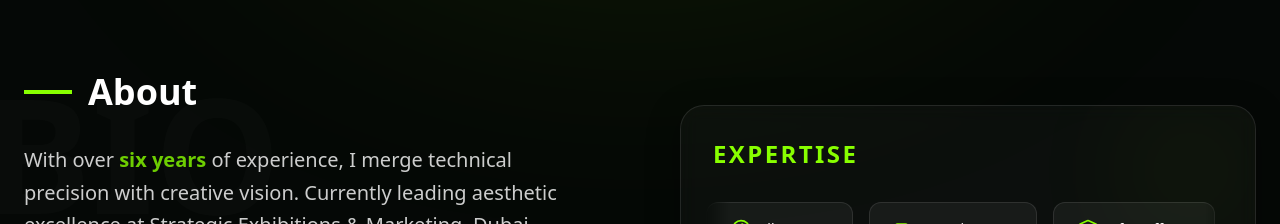
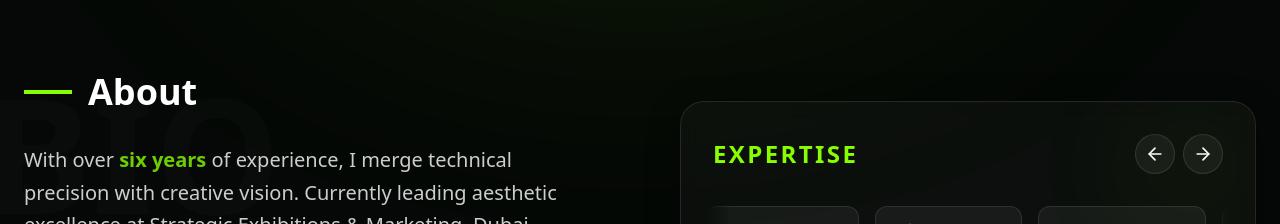
Before and after one commit to Ameerali-k/portfolio_website, a Next.js app: page / in a window 1280 px wide. Shown: the part 920-1144 px from the top of the page. Built offline with nearby package versions, Linux system fonts and the light colour scheme; no server answers; the database is empty.

Commit message:
feat: replace auto-scroll with arrow buttons in expertise carousel

```diff
--- a/components/LandingContent.tsx
+++ b/components/LandingContent.tsx
@@ -27,8 +27,6 @@ const EXPERTISE = [
 
 export default function LandingContent({ recentWorks }: { recentWorks: any[] }) {
     const [titleIndex, setTitleIndex] = useState(0);
-    const expertiseScrollRef = useState<HTMLDivElement | null>(null)[0];
-    const [scrollDirection, setScrollDirection] = useState(1);
 
     useEffect(() => {
         const interval = setInterval(() => {
@@ -37,30 +35,17 @@ export default function LandingContent({ recentWorks }: { recentWorks: any[] })
         return () => clearInterval(interval);
     }, []);
 
-    // Auto-scroll expertise carousel
-    useEffect(() => {
+    // Scroll functions for expertise carousel
+    const scrollExpertise = (direction: 'left' | 'right') => {
         const scrollContainer = document.querySelector('.expertise-scroll');
         if (!scrollContainer) return;
 
-        const scroll = () => {
-            const maxScroll = scrollContainer.scrollWidth - scrollContainer.clientWidth;
-            const currentScroll = scrollContainer.scrollLeft;
-
-            if (scrollDirection === 1 && currentScroll >= maxScroll - 10) {
-                setScrollDirection(-1);
-            } else if (scrollDirection === -1 && currentScroll <= 10) {
-                setScrollDirection(1);
-            }
-
-            scrollContainer.scrollBy({
-                left: scrollDirection * 2,
-                behavior: 'smooth'
-            });
-        };
-
-        const intervalId = setInterval(scroll, 30);
-        return () => clearInterval(intervalId);
-    }, [scrollDirection]);
+        const scrollAmount = 300;
+        scrollContainer.scrollBy({
+            left: direction === 'left' ? -scrollAmount : scrollAmount,
+            behavior: 'smooth'
+        });
+    };
 
     const container = {
         hidden: { opacity: 0 },
@@ -181,7 +166,28 @@ export default function LandingContent({ recentWorks }: { recentWorks: any[] })
                     </div>
                     <div className="glass-card p-8 rounded-3xl relative overflow-hidden group">
                         <div className="absolute top-0 right-0 w-32 h-32 bg-[var(--primary)] opacity-[0.05] blur-3xl group-hover:opacity-20 transition-opacity" />
-                        <h3 className="text-2xl font-bold mb-8 text-[var(--primary)] tracking-widest uppercase">Expertise</h3>
+
+                        <div className="flex items-center justify-between mb-8">
+                            <h3 className="text-2xl font-bold text-[var(--primary)] tracking-widest uppercase">Expertise</h3>
+
+                            {/* Arrow Buttons */}
+                            <div className="flex gap-2">
+                                <button
+                                    onClick={() => scrollExpertise('left')}
+                                    className="w-10 h-10 rounded-full bg-white/5 border border-white/10 flex items-center justify-center hover:bg-[var(--primary)]/20 hover:border-[var(--primary)] transition-all group/btn"
+                                    aria-label="Scroll left"
+                                >
+                                    <ArrowRight className="w-5 h-5 rotate-180 text-white group-hover/btn:text-[var(--primary)] transition-colors" />
+                                </button>
+                                <button
+                                    onClick={() => scrollExpertise('right')}
+                                    className="w-10 h-10 rounded-full bg-white/5 border border-white/10 flex items-center justify-center hover:bg-[var(--primary)]/20 hover:border-[var(--primary)] transition-all group/btn"
+                                    aria-label="Scroll right"
+                                >
+                                    <ArrowRight className="w-5 h-5 text-white group-hover/btn:text-[var(--primary)] transition-colors" />
+                                </button>
+                            </div>
+                        </div>
 
                         {/* Scrollable Container */}
                         <div className="expertise-scroll flex overflow-x-auto gap-4 pb-4 -mx-2 px-2 snap-x hide-scrollbar mask-gradient">
```
